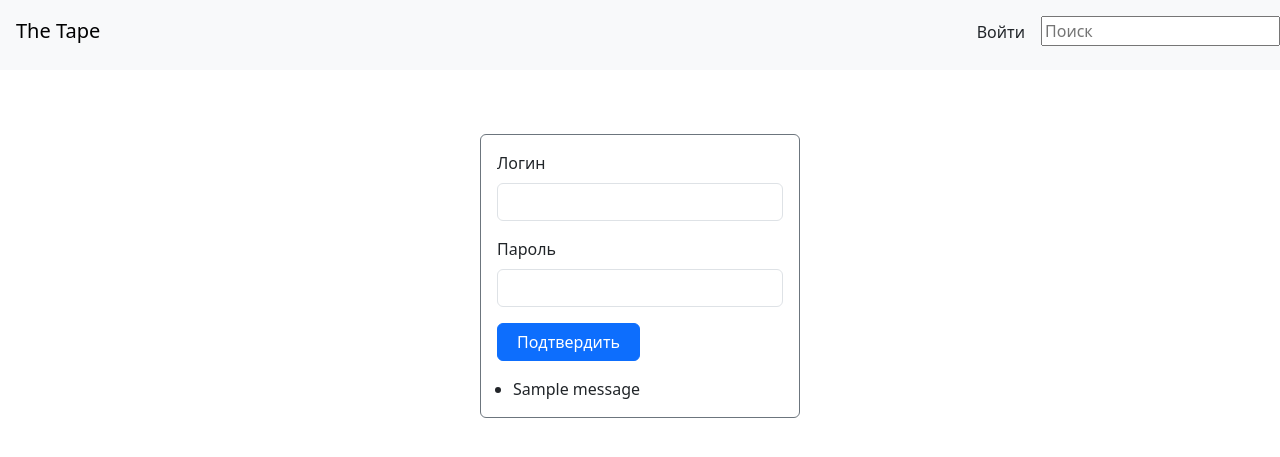
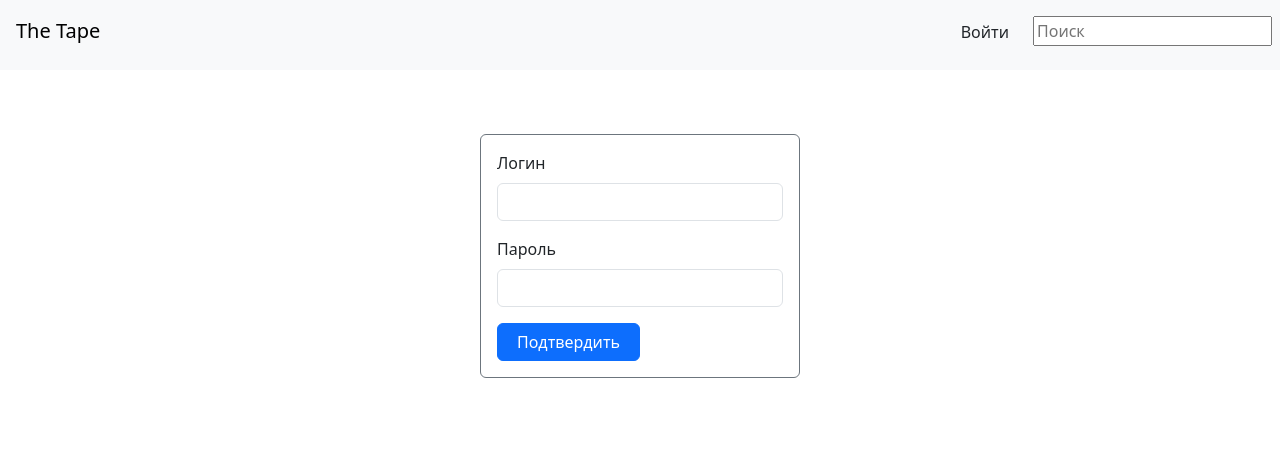
Before and after one commit to danibrogue/the_tape, a Django app: page /login/ in a window 1280 px wide. Shown: the top 457 px of the page. Run offline with Django 4.2, Linux system fonts and the light colour scheme; tables that the repository leaves empty hold one stand-in row (values such as "Sample post"); one stand-in notice (Sample message) is shown; parts of the project's set-up code (start-up, migrations or seed data) failed here and were passed over; some libraries are stand-ins or nearby versions.

Commit message:
cosmetic changes

```diff
--- a/base/views.py
+++ b/base/views.py
@@ -85,6 +85,7 @@ def login(request):
             user = User.objects.get(username=username)
         except:
             messages.error(request, 'Пользователь не найден')
+            return render(request, 'registration/login.html')
         user = authenticate(request, username=username, password=password)
 
         if user is not None:
@@ -92,6 +93,7 @@ def login(request):
             return redirect('index')
         else:
             messages.error(request, 'Неверный пароль')
+            return render(request, 'registration/login.html')
 
     return render(request, 'registration/login.html')
 
--- a/templates/base.html
+++ b/templates/base.html
@@ -35,7 +35,7 @@
                 </li>
                 <li class="nav-item">
                     <form method="get">
-                        <input class="mt-1" name="query" type="text" placeholder="Поиск">
+                        <input class="mt-1 mx-2" name="query" type="text" placeholder="Поиск">
                     </form>
                 </li>
                 <li class="nav-item">
--- a/templates/registration/login.html
+++ b/templates/registration/login.html
@@ -10,17 +10,10 @@
             <input class="form-control" type="text" name="username" id="id_username">
 
             <label class="form-label mt-3" for="id_password">Пароль</label>
-            <input class="form-control" type="text" name="password" id="id_password">
+            <input class="form-control" type="password" name="password" id="id_password">
 
             <input class="mt-3 btn btn-primary w-50" type="submit" value="Подтвердить">
         </form>
-        {% if messages %}
-            <ul class="messages">
-                {% for msg in messages %}
-                    <li {% if msg.tags %} class="{{ msg.tags }}" {% endif %}>{{ msg }}</li>
-                {% endfor %}
-            </ul>
-        {% endif %}
     </div>
     </div>
 {% endblock %}
```
